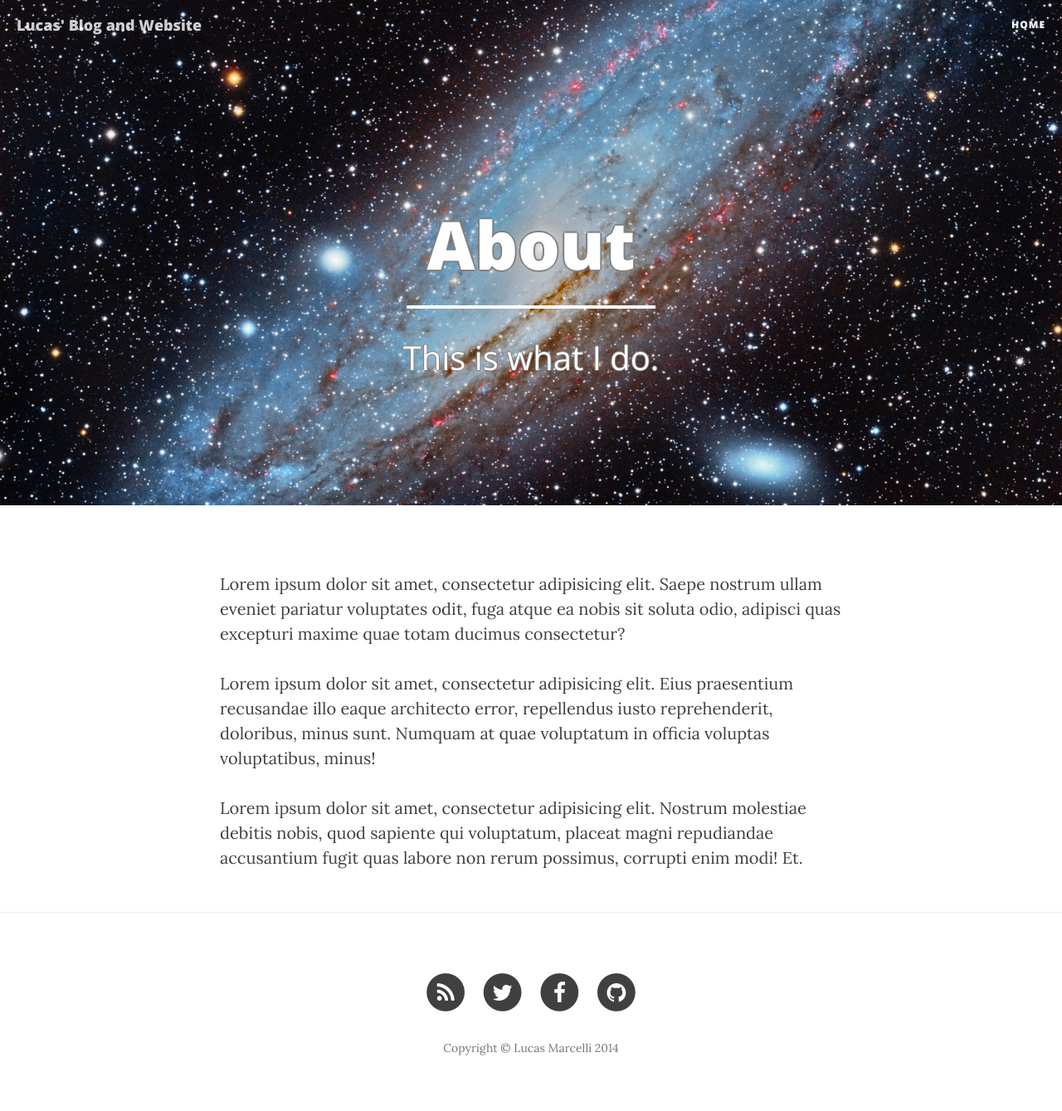
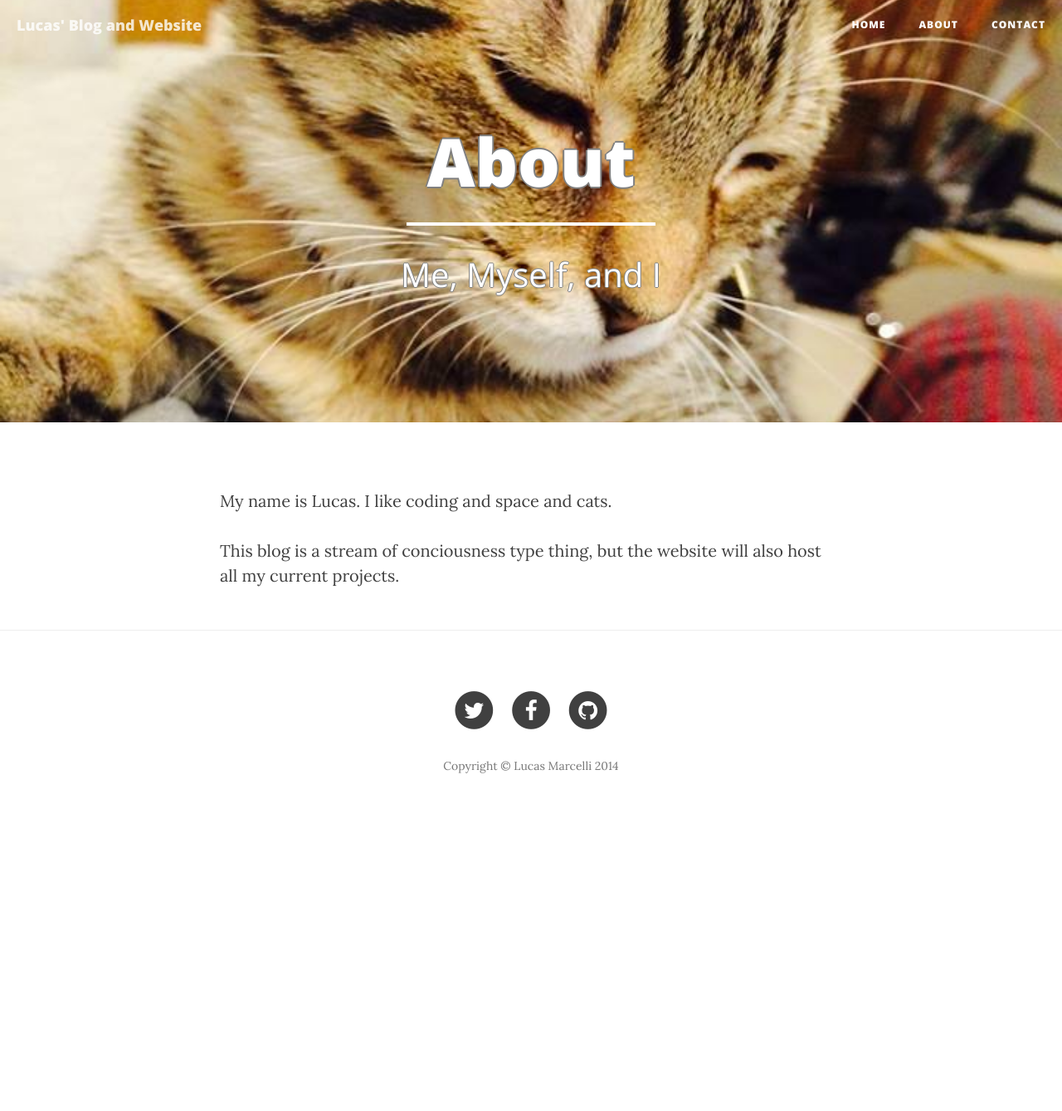
Before and after one commit to lucasm39/marcellisite, a Jekyll site: the page built from about.html, in a window 1280 px wide. Shown: the whole page at 83% size. Built offline with Jekyll 4.4.1, drawn with Linux system fonts in a browser that asks for light colours; nearby versions of some CDN libraries; after the commit the page ends 999 px from its top, so only the background shows below that.

Commit message:
Added about and Contact pages

```diff
--- a/_includes/footer.html
+++ b/_includes/footer.html
@@ -4,14 +4,14 @@
         <div class="row">
             <div class="col-lg-8 col-lg-offset-2 col-md-10 col-md-offset-1">
                 <ul class="list-inline text-center">
-                    <li>
+                    <!-- <li>
                         <a href="{{ "/feed.xml" | prepend: site.baseurl }}">
                             <span class="fa-stack fa-lg">
                                 <i class="fa fa-circle fa-stack-2x"></i>
                                 <i class="fa fa-rss fa-stack-1x fa-inverse"></i>
                             </span>
                         </a>
-                    </li>
+                    </li> -->
                     {% if site.twitter_username %}
                     <li>
                         <a href="https://twitter.com/{{ site.twitter_username }}">
--- a/_includes/nav.html
+++ b/_includes/nav.html
@@ -18,11 +18,11 @@
                 <li>
                     <a href="{{ site.baseurl }}/">Home</a>
                 </li>
-               <!--  {% for page in site.pages %}
+                {% for page in site.pages %}
                 <li>
                     {% if page.title %}<a href="{{ page.url | prepend: site.baseurl }}">{{ page.title }}</a>{% endif %}
                 </li>
-                {% endfor %} -->
+                {% endfor %}
             </ul>
         </div>
         <!-- /.navbar-collapse -->
--- a/about.html
+++ b/about.html
@@ -1,12 +1,10 @@
 ---
 layout: page
 title: "About"
-description: "This is what I do."
-header-img: "/img/about-bg.jpg"
+description: "Me, Myself, and I"
+header-img: "img/about-bg.jpg"
 ---
 
-<p>Lorem ipsum dolor sit amet, consectetur adipisicing elit. Saepe nostrum ullam eveniet pariatur voluptates odit, fuga atque ea nobis sit soluta odio, adipisci quas excepturi maxime quae totam ducimus consectetur?</p>
+<p>My name is Lucas. I like coding and space and cats.</p>
 
-<p>Lorem ipsum dolor sit amet, consectetur adipisicing elit. Eius praesentium recusandae illo eaque architecto error, repellendus iusto reprehenderit, doloribus, minus sunt. Numquam at quae voluptatum in officia voluptas voluptatibus, minus!</p>
-
-<p>Lorem ipsum dolor sit amet, consectetur adipisicing elit. Nostrum molestiae debitis nobis, quod sapiente qui voluptatum, placeat magni repudiandae accusantium fugit quas labore non rerum possimus, corrupti enim modi! Et.</p>
+<p>This blog is a stream of conciousness type thing, but the website will also host all my current projects.</p>
--- a/css/clean-blog.css
+++ b/css/clean-blog.css
@@ -129,14 +129,13 @@ hr.small {
 }
 .intro-header {
   background-color: #808080;
-  background: no-repeat center center;
+  background: no-repeat center 35%;
   background-attachment: scroll;
   -webkit-background-size: cover;
   -moz-background-size: cover;
   background-size: cover;
   -o-background-size: cover;
   margin-bottom: 50px;
-  padding-top: 100px;
 }
 .intro-header .site-heading,
 .intro-header .post-heading,
```
Also changed, not shown: contact.html (+1 -8 lines), README.md (deleted), img/about-bg.jpg, 1 other file.
